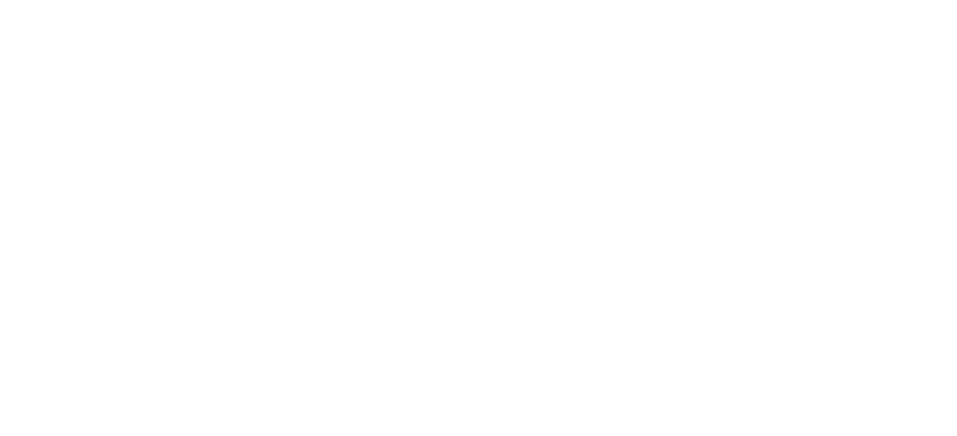
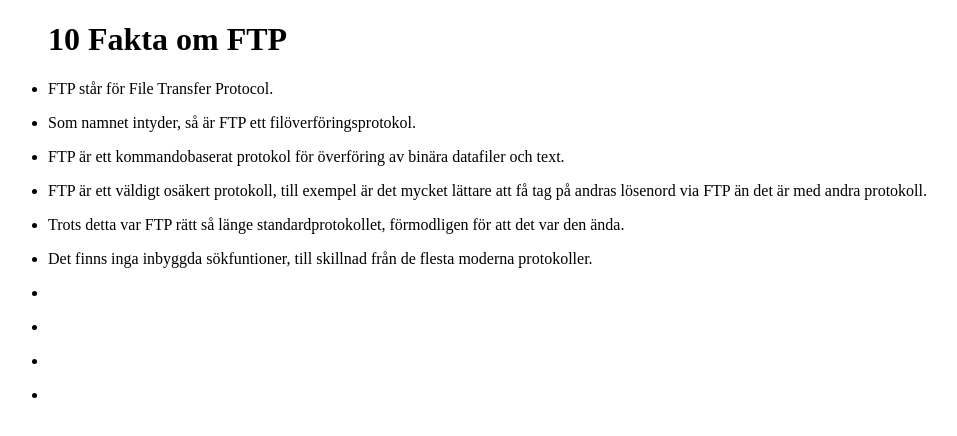
Before and after one commit to Anakingne/wepositowy-name, a plain HTML site: page ftp.html in a window 1280 px wide. Shown: the whole page, without its empty margins (0-957 px from the left). Drawn offline with Linux system fonts and the light colour scheme.

Commit message:
Update ftp.html

```diff
--- a/ftp.html
+++ b/ftp.html
@@ -1,9 +1,20 @@
 <!DOCTYPE html>
 <html>
 <head>
-	<title></title>
+	<title>FTP</title>
 </head>
 <body>
-
+	<ul><h1>10 Fakta om FTP</h1>
+	<li>FTP står för File Transfer Protocol.</li>
+	<p><li>Som namnet intyder, så är FTP ett filöverföringsprotokol.</li></p>
+	<p><li>FTP är ett kommandobaserat protokol för överföring av binära datafiler och text.</li></p>
+	<p><li>FTP är ett väldigt osäkert protokoll, till exempel är det mycket lättare att få tag på andras lösenord via FTP än det är med andra protokoll.</li></p>
+	<p><li>Trots detta var FTP rätt så länge standardprotokollet, förmodligen för att det var den ända.</li></p>
+	<p><li>Det finns inga inbyggda sökfuntioner, till skillnad från de flesta moderna protokoller.</li></p>
+	<p><li></li></p>
+	<p><li></li></p>
+	<p><li></li></p>
+	<p><li></li></p>
+</ul>
 </body>
 </html>
```
